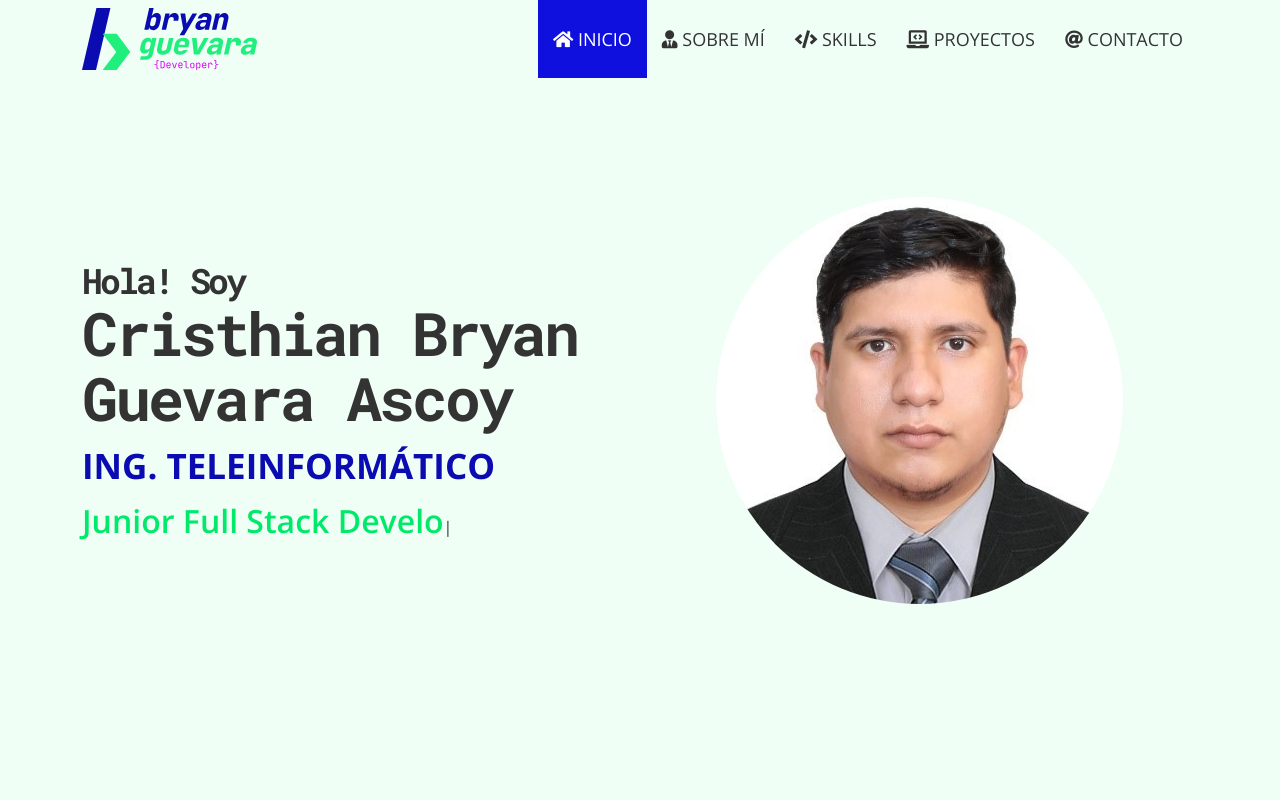
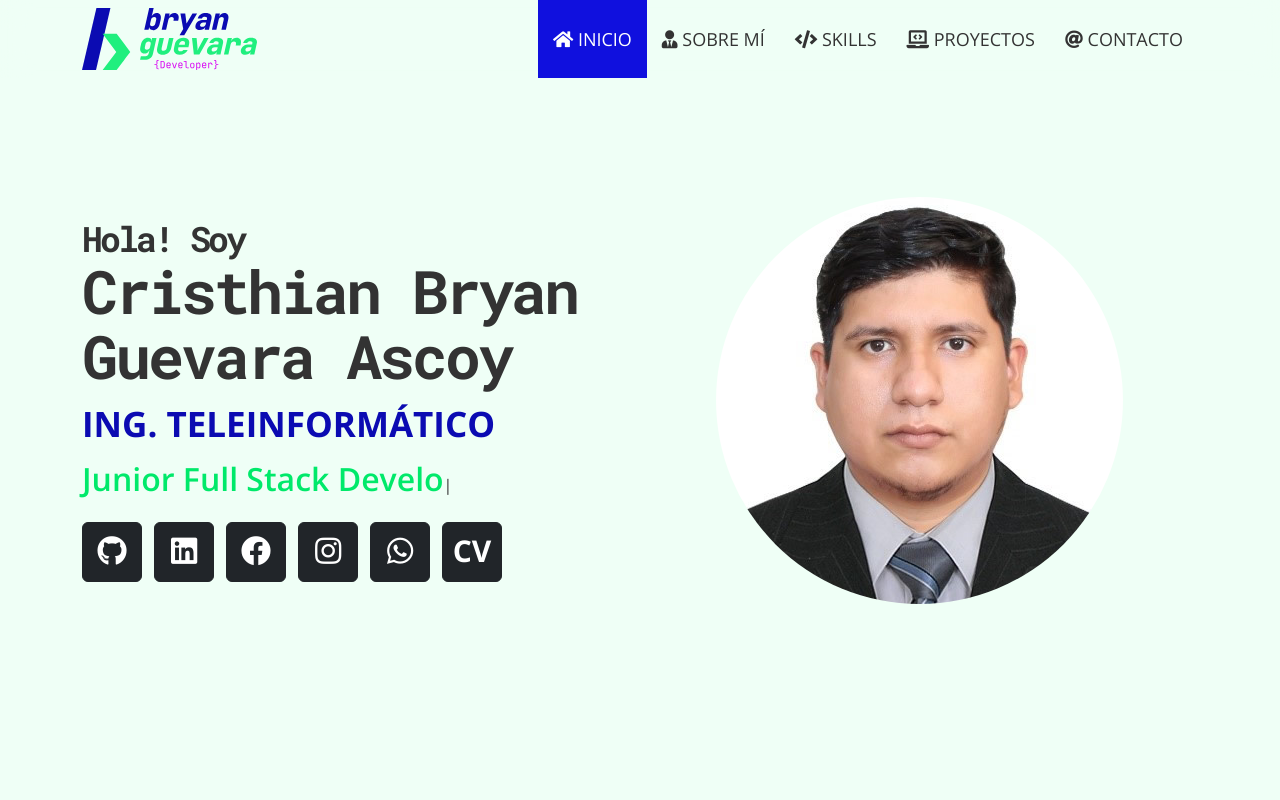
Before and after one commit to Bryan112094/portafolio, a Flask app: page / in a window 1280 px wide. Run offline with Flask 2, Linux system fonts and the light colour scheme; some libraries are stand-ins or nearby versions.

Commit message:
inicio Terminado

```diff
--- a/static/css/main.css
+++ b/static/css/main.css
@@ -79,3 +79,20 @@ header nav > ul > li > a.nav-link.active{
     font-size: 35px;
     line-height: 40px;
 }
+#inicio .botones{
+    max-width: 420px;
+    width: 100%;
+}
+#inicio .botones a{
+    font-size: 30px;
+    width: 60px;
+    height: 60px;
+    padding: 5px;
+    -webkit-transform: scale(1);
+    transform: scale(1);
+    transition: all .5s ease-in-out;
+}
+#inicio .botones a:hover{
+    -webkit-transform: scale(1.1);
+    transform: scale(1.1);
+}
--- a/templates/index.html
+++ b/templates/index.html
@@ -37,6 +37,14 @@
                 <span class="d-block title-ing color-1 mb-3 open-sans-b">ING. TELEINFORMÁTICO</span>
                 <h2 class="typed-text-output d-inline open-sans-s color-2"></h2>
                 <div class="typed-text d-none">Desarrollador Web, Junior Full Stack Developer, BackEnd Developer, FrontEnd Developer</div>
+                <div class="d-flex flex-row justify-content-between align-items-center mt-4 botones">
+                    <a href="" class="btn btn-dark"><i class="fab fa-github"></i></a>
+                    <a href="" class="btn btn-dark"><i class="fab fa-linkedin"></i></a>
+                    <a href="" class="btn btn-dark"><i class="fab fa-facebook"></i></a>
+                    <a href="" class="btn btn-dark"><i class="fab fa-instagram"></i></a>
+                    <a href="" class="btn btn-dark"><i class="fab fa-whatsapp"></i></a>
+                    <a href="" class="btn btn-dark open-sans-b">CV</a>
+                </div>
             </div>
         </div></section>
     </main>
```
